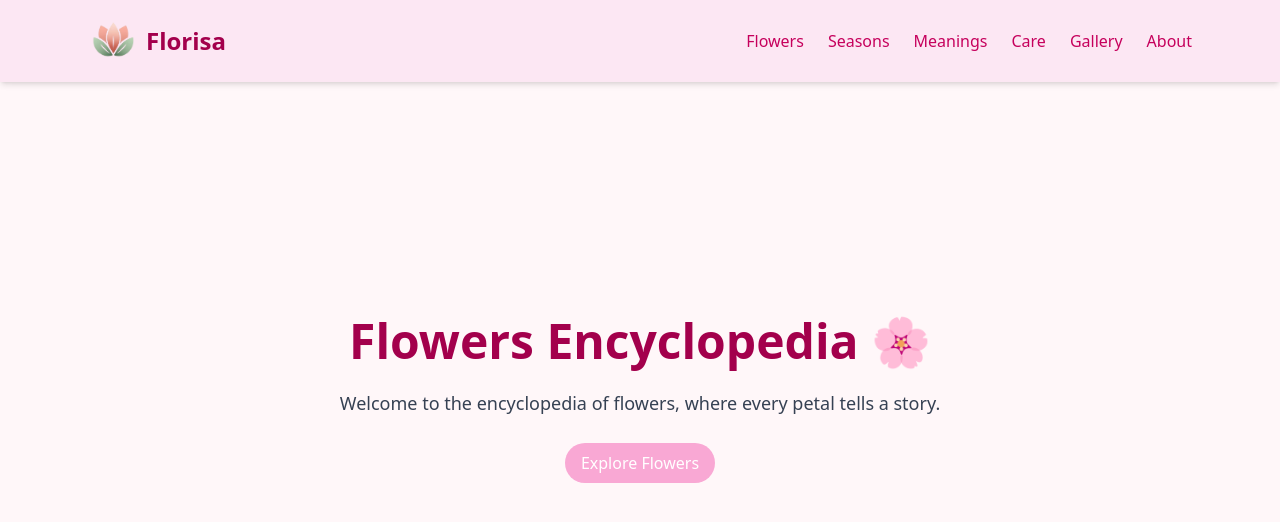
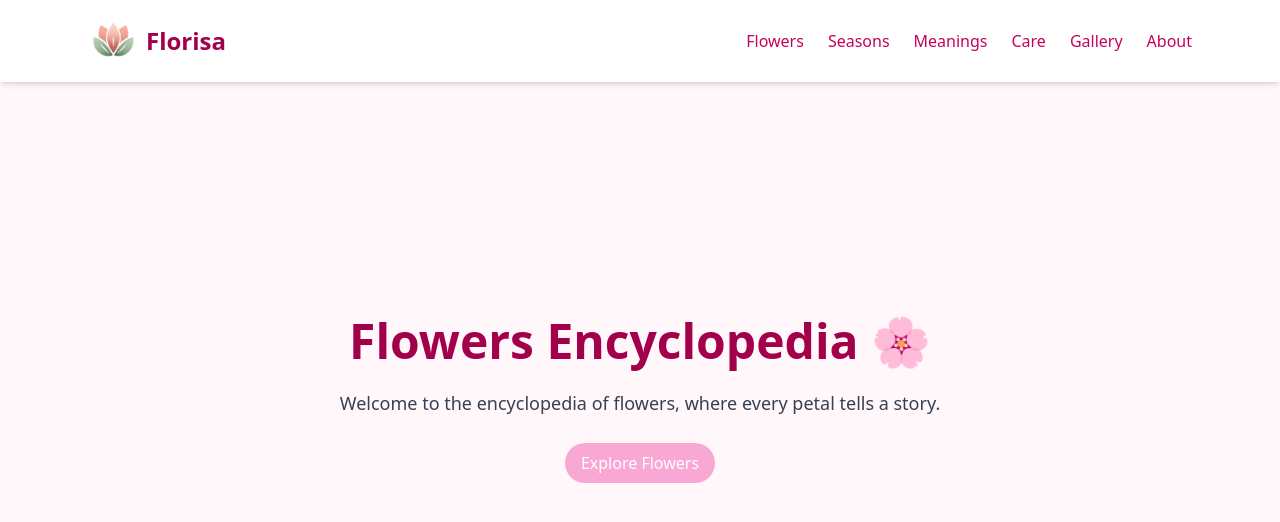
Before and after one commit to romy-dev-hub/flowers-encyclopedia, a Next.js app: page / in a window 1280 px wide. Shown: the top 522 px of the page. Built offline with nearby package versions, Linux system fonts and the light colour scheme.

Commit message:
changed background color

```diff
--- a/components/Navbar.tsx
+++ b/components/Navbar.tsx
@@ -21,7 +21,7 @@ export default function Navbar() {
   ];
 
   return (
-    <nav className="fixed top-0 left-0 z-50 w-full bg-pink-100 shadow-md">
+    <nav className="fixed top-0 left-0 z-50 w-full bg-white shadow-md">
       <div className="mx-auto flex max-w-6xl items-center justify-between px-6 py-4">
         {/* Logo */}
         <Link href="/" className="flex items-center gap-2 text-2xl font-bold text-pink-800">
@@ -62,7 +62,7 @@ export default function Navbar() {
             animate={{ height: "auto", opacity: 1 }}
             exit={{ height: 0, opacity: 0 }}
             transition={{ duration: 0.3 }}
-            className="md:hidden bg-pink-50 px-6 py-4 space-y-3 text-pink-700 font-medium"
+            className="md:hidden bg-white px-6 py-4 space-y-3 text-pink-700 font-medium"
           >
             {navLinks.map((link, idx) => (
               <motion.div
```
